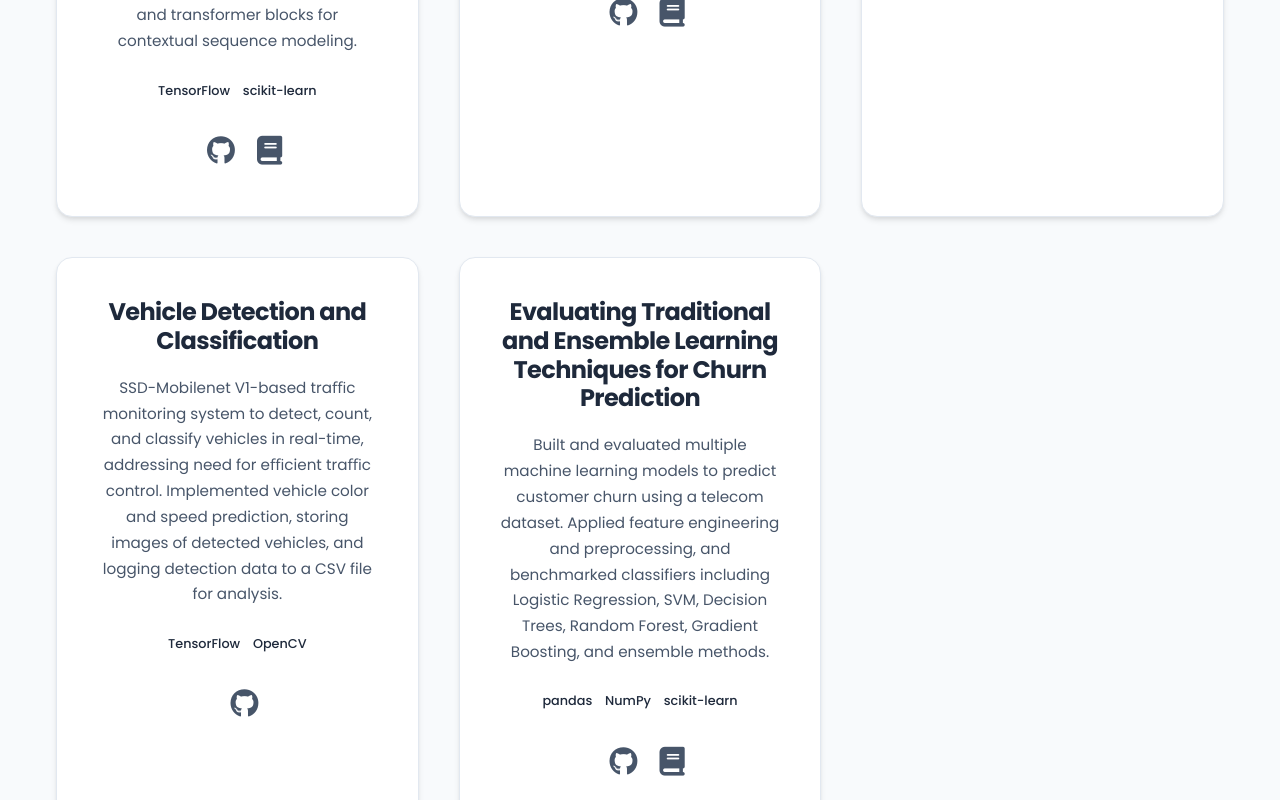
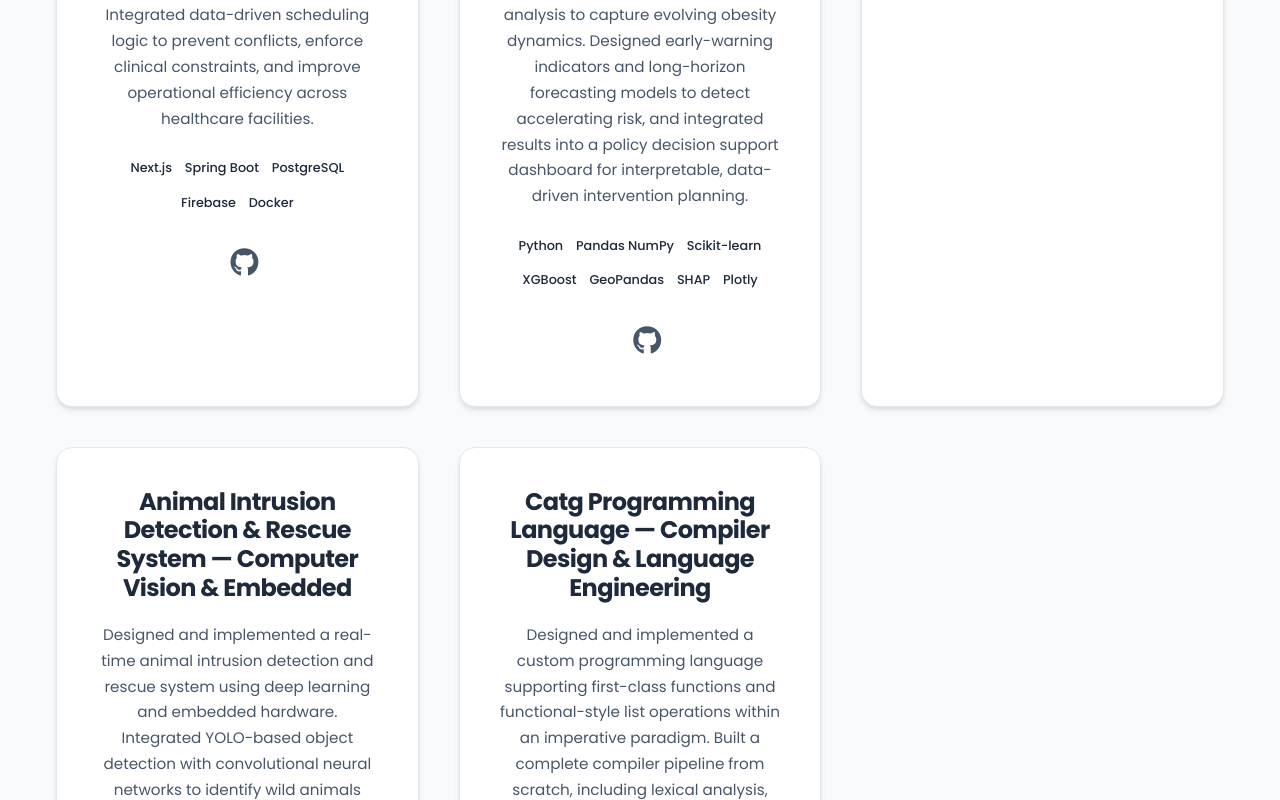
Before and after one commit to ullasbc02/ullasbc02.github.io, a plain HTML site: page index.html in a window 1280 px wide. Shown: the part 3340-4140 px from the top of the page. Drawn offline with Linux system fonts and the light colour scheme.

Commit message:
Added project details for "County-Level Obesity Risk Prediction", "Animal Intrusion Detection & Rescue System", and "Catg Programming Language". Removed old project entries.

```diff
--- a/index.html
+++ b/index.html
@@ -237,38 +237,38 @@
         <div class="projects__grid">
 
 <div class="project">
-            <h3>BiLSTM-CNN With Attention For Remaining Useful Life Prediction In Turbofan Engines</h3>
+            <h3>WeCureIT — Full-Stack Medical Clinic Management & Intelligent Scheduling Platform</h3>
             <p class="project__description">
-             Created a hybrid deep learning model combining BiLSTM, Transformer, and CNN architectures to estimate  Remaining Useful Life (RUL) of aircraft engines using NASA C-MAPSS dataset. Incorporated CBAM attention to enhance focus on key sensor features, positional encoding to preserve  temporal structure of sensor sequences, residual dilated convolutions to capture long-range dependencies, and transformer blocks for contextual sequence modeling.
-            </p>
+             Designed and implemented an end-to-end medical clinic management system supporting patients, doctors, and administrators. Built a scalable full-stack platform with dynamic appointment scheduling, multi-facility doctor assignment, and rule-based break optimization. Implemented secure authentication, role-based access control, encrypted payment handling, and real-time availability computation. Integrated data-driven scheduling logic to prevent conflicts, enforce clinical constraints, and improve operational efficiency across healthcare facilities.
             <ul class="project__stack">
-              <li class="project__stack-item">TensorFlow</li>
-              <li class="project__stack-item">scikit-learn</li>
+              <li class="project__stack-item">Next.js</li>
+              <li class="project__stack-item">Spring Boot</li>
+              <li class="project__stack-item">PostgreSQL</li>
+              <li class="project__stack-item">Firebase</li>
+              <li class="project__stack-item">Docker</li>
             </ul>
-
              <a
-              href="https://github.com/rajatrayaraddi/rul-prediction-bilstm-cnn/tree/main"
+              href="https://github.com/vishrutharavi/wecureit_medical_reservation_system"
               aria-label="source code"
               class="link link--icon"
             >
               <i aria-hidden="true" class="fab fa-github"></i>
             </a>
-            <a
-              href="https://doi.org/10.5281/zenodo.17102955"
-              aria-label="live preview"
-              class="link link--icon"
-            >
-              <i aria-hidden="true" class="fas fa-book"></i>
-            </a>
           </div>
 
           <div class="project">
-            <h3>Anomaly Detection in Surveillance Videos</h3>
+            <h3>Obesity Risk Analytics — Spatiotemporal Modeling & Policy Decision Support System</h3>
             <p class="project__description">
-             A novel Multiple Instance Learning (MIL) based model architecture to classify surveillance video segments as anomalous or normal. Utilized the I3D feature extraction model to extract RGB and motion flow features. Achieved an Area Under the Curve (AUC) of 0.9022, demonstrating high recall and precision, outperforming current state-of-the-art models on a subset of the UCF-Crime dataset.
+             Developed an end-to-end data analytics and machine learning framework to assess, forecast, and prioritize county-level obesity risk across the United States using multi-year public health and socioeconomic data (2010–2023). Conducted exploratory spatial analysis and unsupervised clustering to identify latent regional risk profiles, followed by supervised modeling and temporal trend analysis to capture evolving obesity dynamics. Designed early-warning indicators and long-horizon forecasting models to detect accelerating risk, and integrated results into a policy decision support dashboard for interpretable, data-driven intervention planning.
             </p>
             <ul class="project__stack">
-              <li class="project__stack-item">PyTorch</li>
+              <li class="project__stack-item">Python</li>
+              <li class="project__stack-item">Pandas NumPy</li>
+              <li class="project__stack-item">Scikit-learn</li>
+              <li class="project__stack-item">XGBoost</li>
+              <li class="project__stack-item">GeoPandas</li>
+              <li class="project__stack-item">SHAP</li>
+              <li class="project__stack-item">Plotly</li>
             </ul>
 
              <a
@@ -285,13 +285,13 @@
             >
               <i aria-hidden="true" class="fab fa-medium"></i>
             </a> -->
-            <a
+            <!-- <a
               href="https://doi.org/10.5281/zenodo.17103268"
               aria-label="live preview"
               class="link link--icon"
             >
               <i aria-hidden="true" class="fas fa-book"></i>
-            </a>
+            </a> -->
           </div>
 
           <div class="project">
@@ -321,17 +321,21 @@
           </div>
 
           <div class="project">
-            <h3>Vehicle Detection and Classification</h3>
+            <h3>Animal Intrusion Detection & Rescue System — Computer Vision & Embedded</h3>
             <p class="project__description">
-              SSD-Mobilenet V1-based traﬃc monitoring system to detect, count, and classify vehicles in real-time, addressing need for eﬃcient traﬃc control. Implemented vehicle color and speed prediction, storing images of detected vehicles, and logging detection data to a CSV file for analysis.
+              Designed and implemented a real-time animal intrusion detection and rescue system using deep learning and embedded hardware. Integrated YOLO-based object detection with convolutional neural networks to identify wild animals from long-range surveillance feeds, achieving reliable detection up to 250 meters with 84% accuracy. Trained and fine-tuned the model on a custom dataset of over 5,000 annotated images to improve detection robustness across varied environments. Deployed the system on Raspberry Pi, optimizing video processing pipelines to reduce end-to-end latency to under 2 seconds for real-time monitoring and rapid response.
             </p>
             <ul class="project__stack">
-              <li class="project__stack-item">TensorFlow</li>
+              <li class="project__stack-item">Python</li>
+              <li class="project__stack-item">YOLO</li>
+              <li class="project__stack-item">CNN</li>
               <li class="project__stack-item">OpenCV</li>
+              <li class="project__stack-item">Raspberry Pi</li>
+              <li class="project__stack-item">Embedded Systems</li>
             </ul>
 
             <a
-              href="https://github.com/rajatrayaraddi/vehicle-detection-classification"
+              href="https://github.com/ullasbc02/Yolo-custom-Object-detection-Animal-Class"
               aria-label="source code"
               class="link link--icon"
             >
@@ -347,29 +351,24 @@
           </div>
 
           <div class="project">
-            <h3>Evaluating Traditional and Ensemble Learning Techniques for Churn Prediction</h3>
+            <h3>Catg Programming Language — Compiler Design & Language Engineering</h3>
             <p class="project__description">
-             Built and evaluated multiple machine learning models to predict customer churn using a telecom dataset. Applied feature engineering and preprocessing, and benchmarked classifiers including Logistic Regression, SVM, Decision Trees, Random Forest, Gradient Boosting, and ensemble methods.
+             Designed and implemented a custom programming language supporting first-class functions and functional-style list operations within an imperative paradigm. Built a complete compiler pipeline from scratch, including lexical analysis, parsing, semantic handling, and runtime execution. Emphasized expressive functional constructs to reduce boilerplate, achieving approximately 30% reduction in code verbosity for functional-style programs. Validated language correctness and robustness by executing and testing over 100 custom programs across diverse control-flow and data-manipulation scenarios.
             </p>
             <ul class="project__stack">
-              <li class="project__stack-item">pandas</li>
-              <li class="project__stack-item">NumPy</li>
-              <li class="project__stack-item">scikit-learn</li>
+              <li class="project__stack-item">Python</li>
+              <li class="project__stack-item">Compiler Design</li>
+              <li class="project__stack-item">Lexing & Parsing</li>
+              <li class="project__stack-item">Abstract Syntax Trees</li>
+              <li class="project__stack-item">Runtime Systems</li>
             </ul>
 
              <a
-              href="https://github.com/rajatrayaraddi/churn-prediction"
+              href="https://github.com/ullasbc02/catg"
               aria-label="source code"
               class="link link--icon"
             >
               <i aria-hidden="true" class="fab fa-github"></i>
-            </a>
-            <a
-              href="https://doi.org/10.5281/zenodo.17103249"
-              aria-label="live preview"
-              class="link link--icon"
-            >
-              <i aria-hidden="true" class="fas fa-book"></i>
             </a>
           </div>
 
```
Also changed, not shown: 1 other file.
